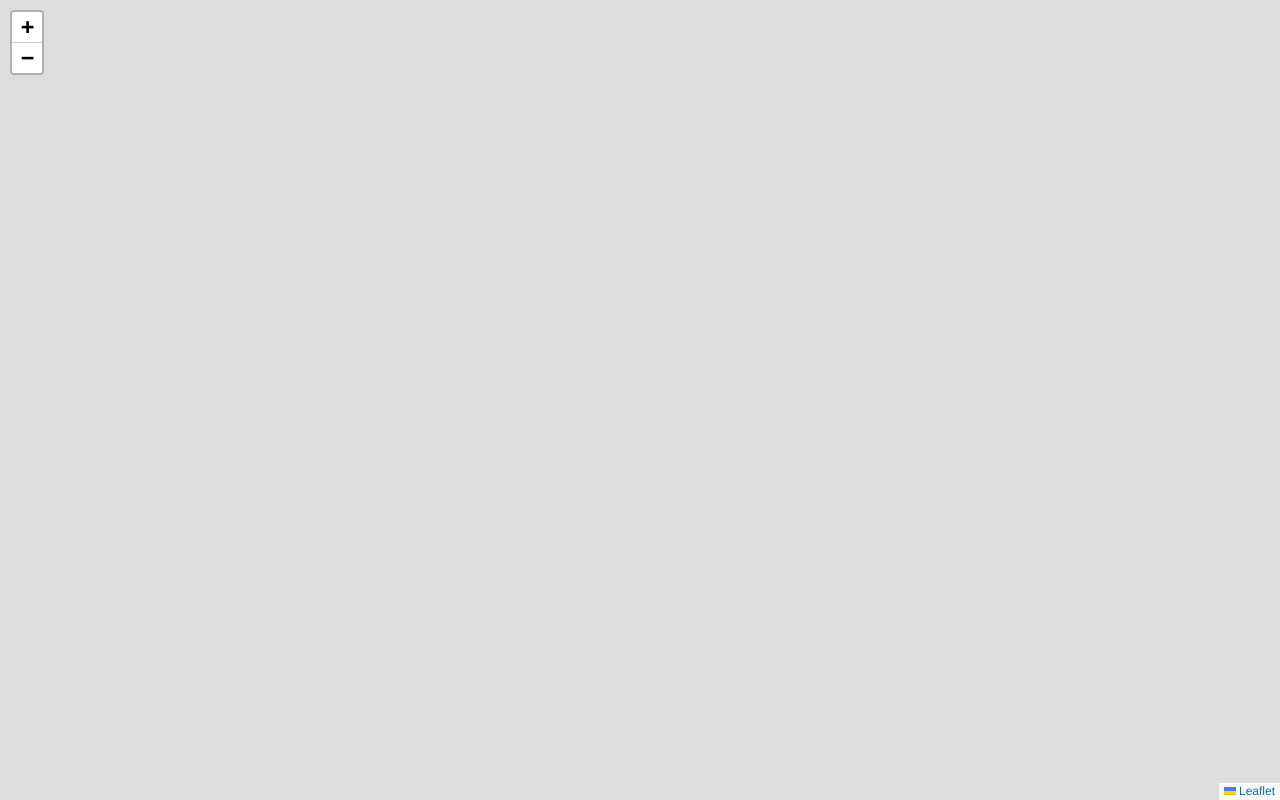
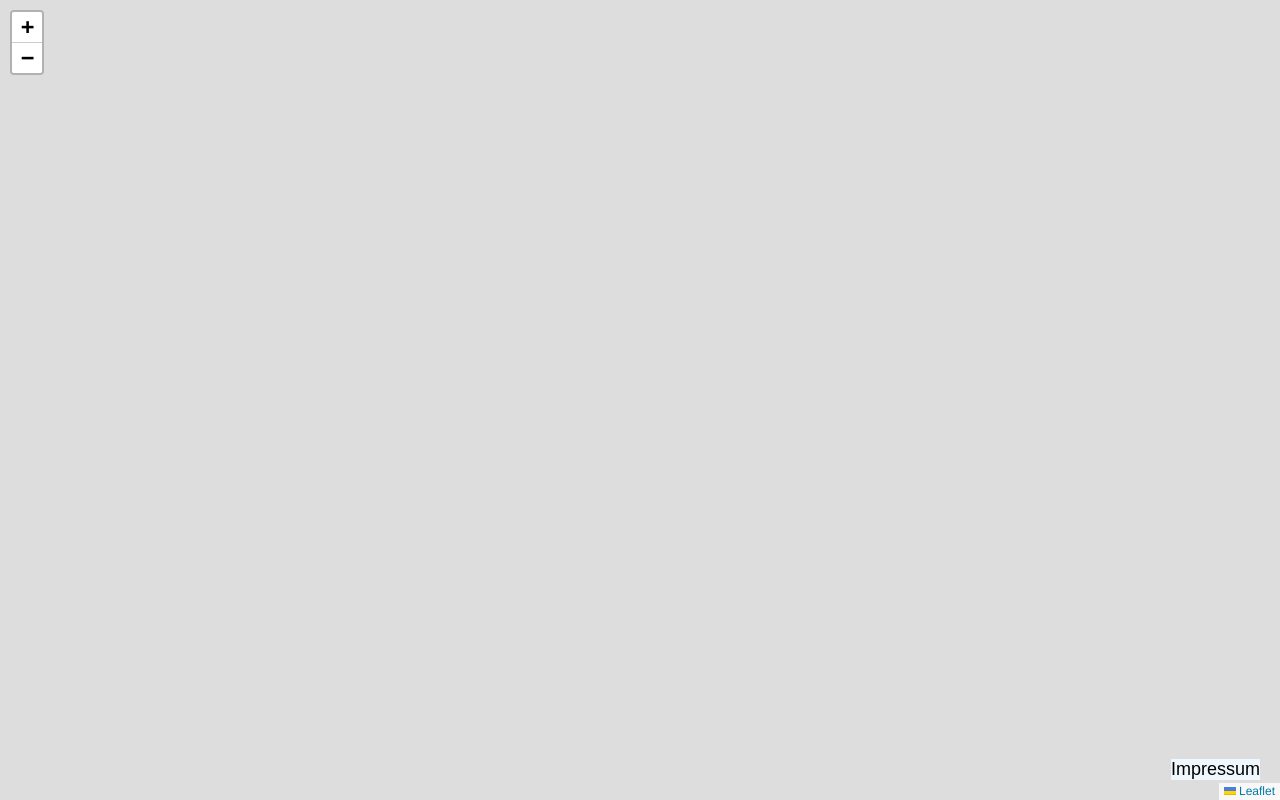
Before and after one commit to Phiwatec/openlernplatzmap, a plain HTML site: page index.html in a window 1280 px wide. Drawn offline with nearby package versions, Linux system fonts and the light colour scheme.

Commit message:
Added imprint

```diff
--- a/css/main.css
+++ b/css/main.css
@@ -1,4 +1,17 @@
-#map { height: 100vh; }
+#map {
+  height: 100vh;
+}
 body {
-    margin: 0px;
+  margin: 0px;
 }
+#imprint {
+  text-decoration: none;
+  font-family: Arial, Helvetica, sans-serif;
+  color: black;
+  background-color: aliceblue;
+  font-size: large;
+  position: absolute;
+  bottom: 20px;
+  right: 20px;
+  z-index: 4000;
+}
--- a/index.html
+++ b/index.html
@@ -14,6 +14,9 @@
     </head>
 
     <body>
+        <a id="imprint" href="https://www.philippwasser.de/imprint/">Impressum</a>
+
+
         <div id="map"></div>
         <script src="js/main.js"></script>
     </body>
```
